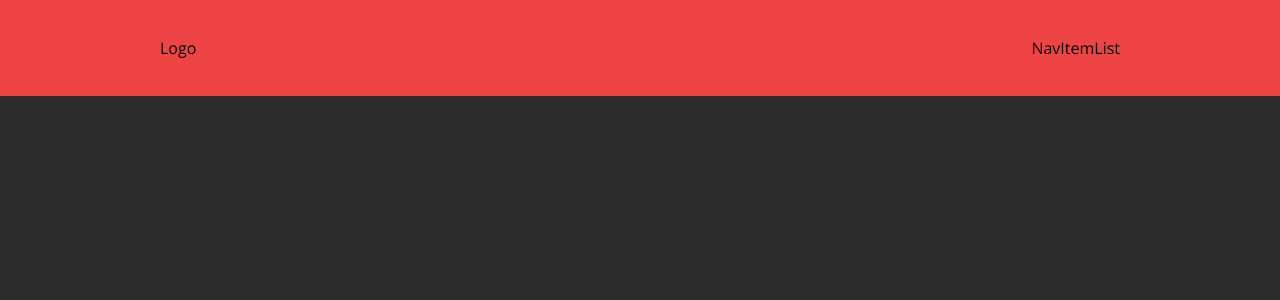
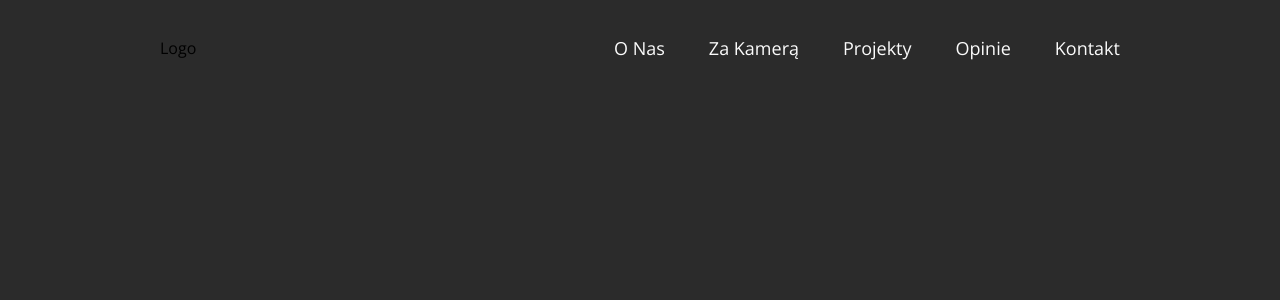
Before and after one commit to F3azy/hemera, a React (Vite) app: page / in a window 1280 px wide. Shown: the top 300 px of the page. Built offline with nearby package versions, Linux system fonts and the light colour scheme.

Commit message:
finish styling navbar

```diff
--- a/src/components/NavItem.jsx
+++ b/src/components/NavItem.jsx
@@ -1,9 +1,15 @@
-import React from 'react'
+import React from "react";
 
-const NavItem = () => {
+const NavItem = ({ item }) => {
+  const active = "";
   return (
-    <div>NavItem</div>
-  )
-}
+    <div className="relative">
+      <div className="text-white-base text-lg">{item.title}</div>
+      {active == item.id && (
+        <div className="absolute w-6 h-[3px] bg-brand-primary" />
+      )}
+    </div>
+  );
+};
 
-export default NavItem
+export default NavItem;
--- a/src/components/NavItemList.jsx
+++ b/src/components/NavItemList.jsx
@@ -1,9 +1,15 @@
-import React from 'react'
+import React from "react";
+import { navItems } from "../const/navItems";
+import NavItem from "./NavItem";
 
 const NavItemList = () => {
   return (
-    <div>NavItemList</div>
-  )
-}
+    <div className="flex flex-row gap-x-11">
+      {navItems.map((navItem) => (
+        <NavItem item={navItem} />
+      ))}
+    </div>
+  );
+};
 
-export default NavItemList
+export default NavItemList;
--- a/src/components/Navbar.jsx
+++ b/src/components/Navbar.jsx
@@ -3,7 +3,7 @@ import NavItemList from "./NavItemList";
 
 const Navbar = () => {
   return (
-    <div className="fixed w-full bg-red-500 h-[96px] px-40 flex flex-row items-center justify-between">
+    <div className="fixed w-full h-[96px] px-40 flex flex-row items-center justify-between">
       Logo
       <NavItemList />
     </div>
--- /dev/null
+++ b/src/const/navItems.js
@@ -0,0 +1,7 @@
+export const navItems = [
+  { id: "oNas", title: "O Nas" },
+  { id: "zaKamera", title: "Za Kamerą" },
+  { id: "projekty", title: "Projekty" },
+  { id: "opinie", title: "Opinie" },
+  { id: "kontakt", title: "Kontakt" },
+];
```
